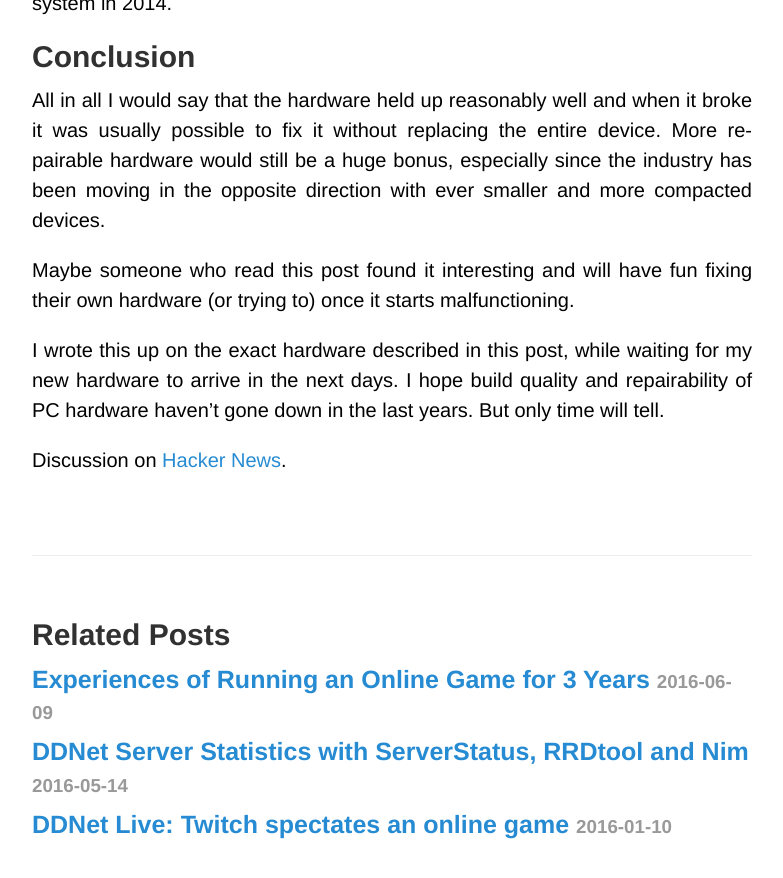
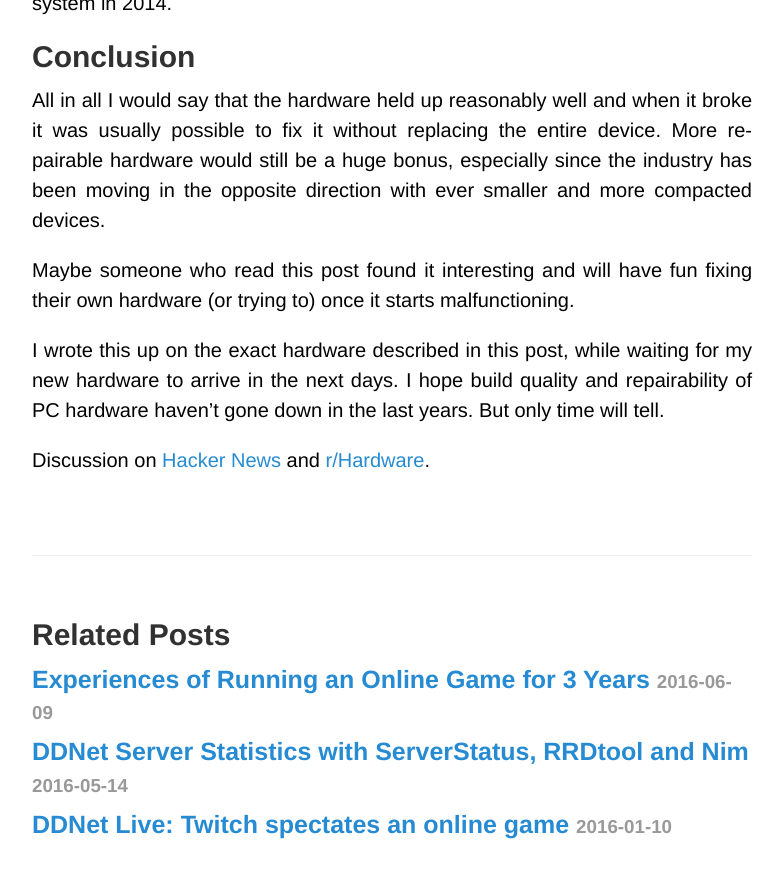
Before and after one commit to HookRace/hookrace-web, a Jekyll site: the page built from www/_posts/2016-06-21-broken-hardware-fixes-hacks-8-years.markdown, in a window 1280 px wide and 900 px high, scrolled down 14717 px. Shown: the top 878 px of the window, without its empty margins (248-1031 px from the left). Built offline with Jekyll 4.4.1, drawn with Linux system fonts in a browser that asks for light colours; Markdown is read by kramdown in place of the engine named in the settings.

Commit message:
Add r/hardware link

```diff
--- a/www/_posts/2016-06-21-broken-hardware-fixes-hacks-8-years.markdown
+++ b/www/_posts/2016-06-21-broken-hardware-fixes-hacks-8-years.markdown
@@ -339,4 +339,4 @@ my new hardware to arrive in the next days. I hope build quality and
 repairability of PC hardware haven't gone down in the last years. But only time
 will tell.
 
-Discussion on [Hacker News](https://news.ycombinator.com/item?id=11942618).
+Discussion on [Hacker News](https://news.ycombinator.com/item?id=11942618) and [r/Hardware](https://www.reddit.com/r/hardware/comments/4pap8e/broken_hardware_fixes_and_hacks_over_8_years/).
```
